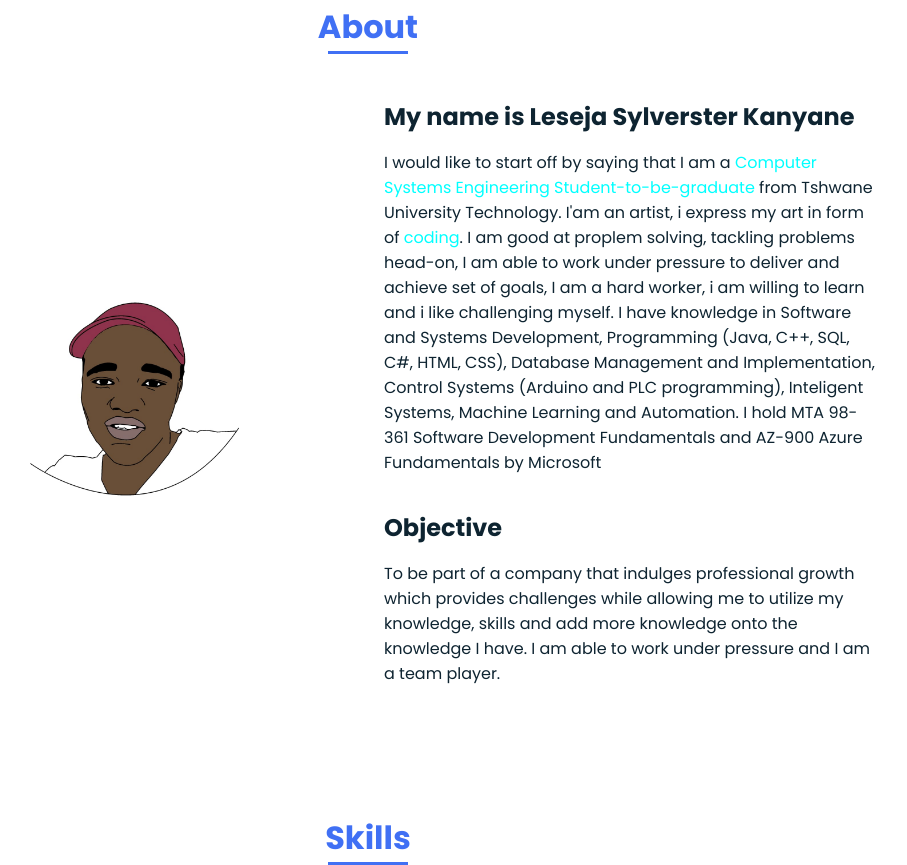
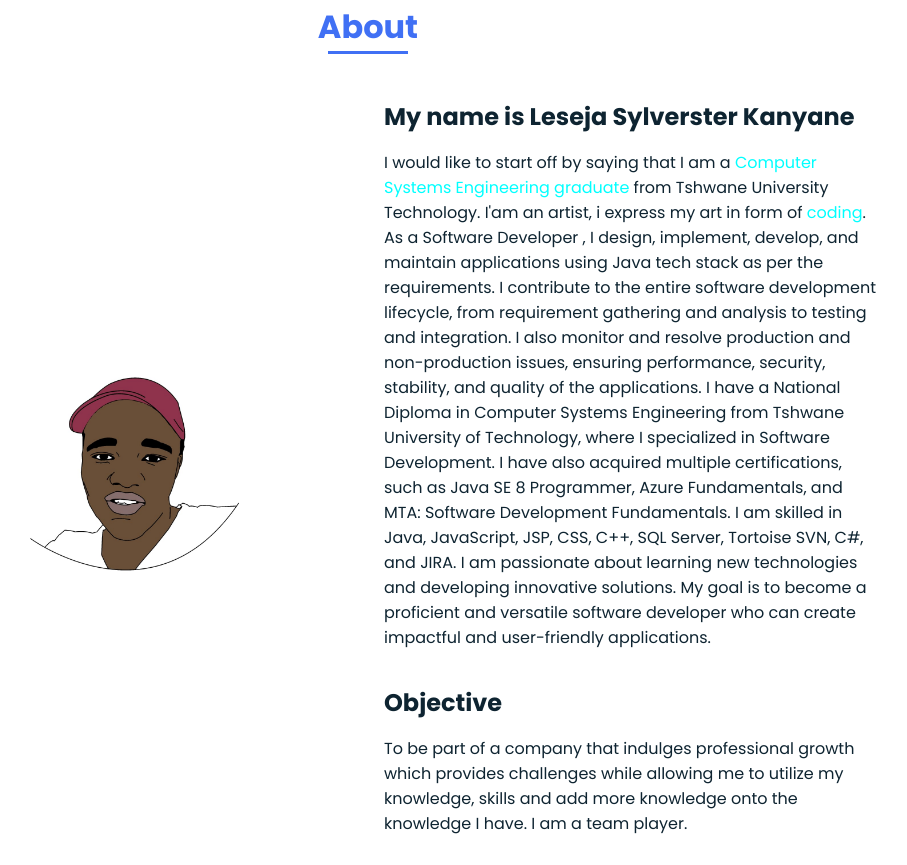
Before and after one commit to ksylverster/portfolio, a plain HTML site: page index.html in a window 1280 px wide. Shown: the part 877-1742 px from the top of the page, without its empty margins (272-1179 px from the left). Drawn offline with nearby package versions, Linux system fonts and the light colour scheme.

Commit message:
2025 update

```diff
--- a/index.html
+++ b/index.html
@@ -74,23 +74,23 @@
                 <div>
                     <h2 class="about__subtitle">My name is Leseja Sylverster Kanyane</h2>
                     <p class="about__text">I would like to start off by saying that I am a <span
-                            class="about_me_span">Computer Systems Engineering Student-to-be-graduate</span> from
+                            class="about_me_span">Computer Systems Engineering graduate</span> from
                         Tshwane University Technology. I'am an artist, i express my art in form of <span
                             class="about_me_span">coding</span>.
-                        I am good at proplem solving, tackling problems head-on, I am able to work under pressure to
-                        deliver and achieve set of goals, I am a hard worker, i am willing to learn and i like
-                        challenging myself. I have knowledge in Software and Systems Development, Programming (Java,
-                        C++, SQL, C#, HTML, CSS), Database Management and Implementation, Control Systems (Arduino and
-                        PLC programming), Inteligent Systems, Machine Learning and Automation.
-                        I hold MTA 98-361 Software Development Fundamentals and AZ-900 Azure Fundamentals by Microsoft
+                            As a Software Developer , I design, implement, develop, and maintain applications using Java tech stack as per the requirements.
+                            I contribute to the entire software development lifecycle, from requirement gathering and analysis to testing and integration.
+                            I also monitor and resolve production and non-production issues, ensuring performance, security, stability, and quality of the applications.
+                            I have a National Diploma in Computer Systems Engineering from Tshwane University of Technology, where I specialized in Software Development.
+                            I have also acquired multiple certifications, such as Java SE 8 Programmer, Azure Fundamentals, and MTA: Software Development Fundamentals.
+                            I am skilled in Java, JavaScript, JSP, CSS, C++, SQL Server, Tortoise SVN, C#, and JIRA.
+                            I am passionate about learning new technologies and developing innovative solutions.
+                            My goal is to become a proficient and versatile software developer who can create impactful and user-friendly applications.
                     </p>
 
                     <h2 class="about__subtitle"><br>Objective</h2>
                     <p class="about__text">To be part of a company that indulges professional growth which provides
                         challenges while allowing me
-                        to utilize my knowledge, skills and add more knowledge onto the knowledge I have. I am able to
-                        work
-                        under pressure and I am a team player.</p>
+                        to utilize my knowledge, skills and add more knowledge onto the knowledge I have. I am a team player.</p>
                 </div>
             </div>
         </section>
@@ -321,7 +321,7 @@
             <a href="tel:079-092-7410" class="footer__icon"><i class="bx bxs-phone-call"></i></a>
             <a href="mailto:ksylverster@gmail.com" class="footer__icon"><i class="bx bx-mail-send"></i></a>
         </div>
-        <p>&#169; 2021 copyright</p>
+        <p>&#169; 2025 copyright</p>
     </footer>
 
 
```
Also changed, not shown: 1 other file.
